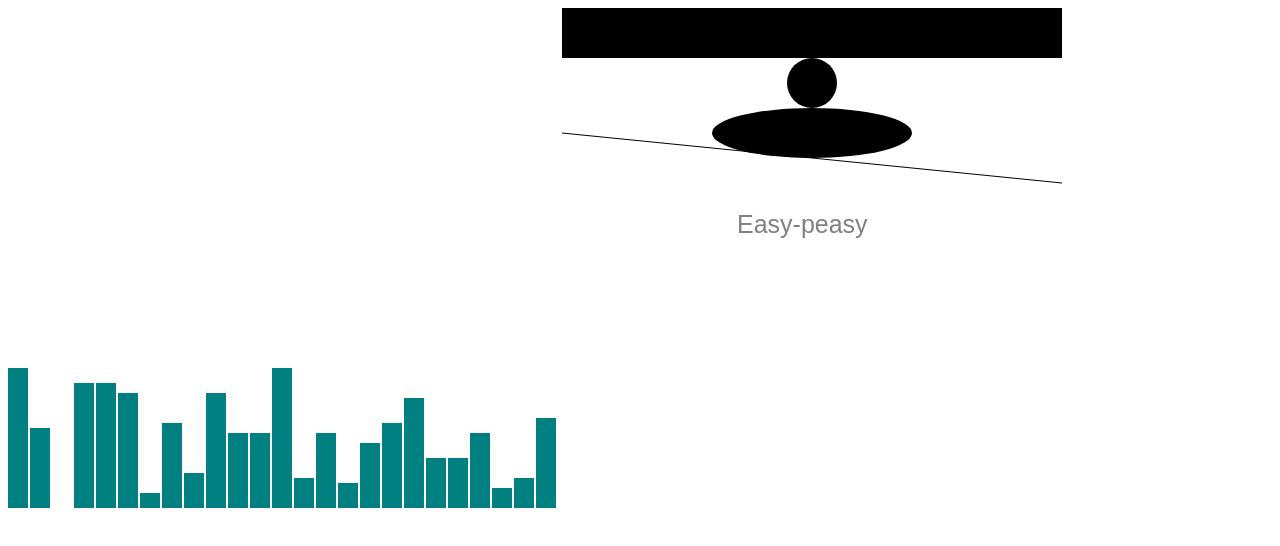
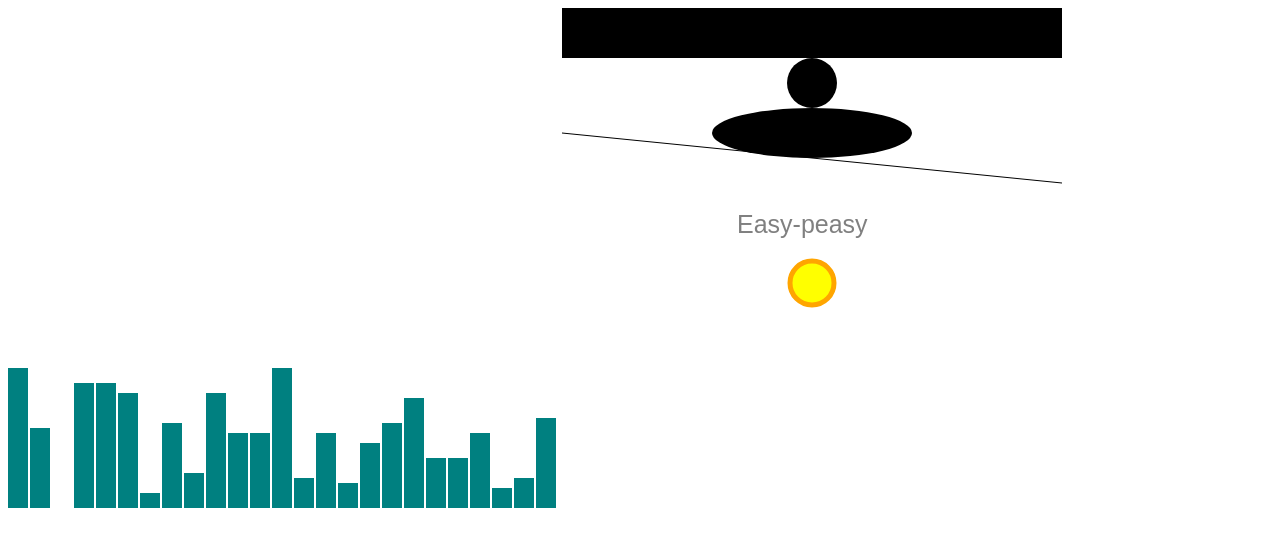
Before and after one commit to gitasong/d3-sample-projects, a plain HTML site: page index.html in a window 1280 px wide. Drawn offline with Linux system fonts and the light colour scheme.

Commit message:
add yellow circle w/border

```diff
--- a/index.html
+++ b/index.html
@@ -29,8 +29,8 @@
           <circle cx="250" cy="75" r="25"/>
           <ellipse cx="250" cy="125" rx="100" ry="25"/>
           <line x1="0" y1="125" x2="500" y2="175" stroke="black"/>
-          <text x="175" y="225" font-family="sans-serif"
- font-size="25" fill="gray">Easy-peasy</text>
+          <text x="175" y="225" font-family="sans-serif" font-size="25" fill="gray">Easy-peasy</text>
+         <circle cx="250" cy="275" r="22" fill="yellow" stroke="orange" stroke-width="5"/>
         </svg>
     </body>
 </html>
```
